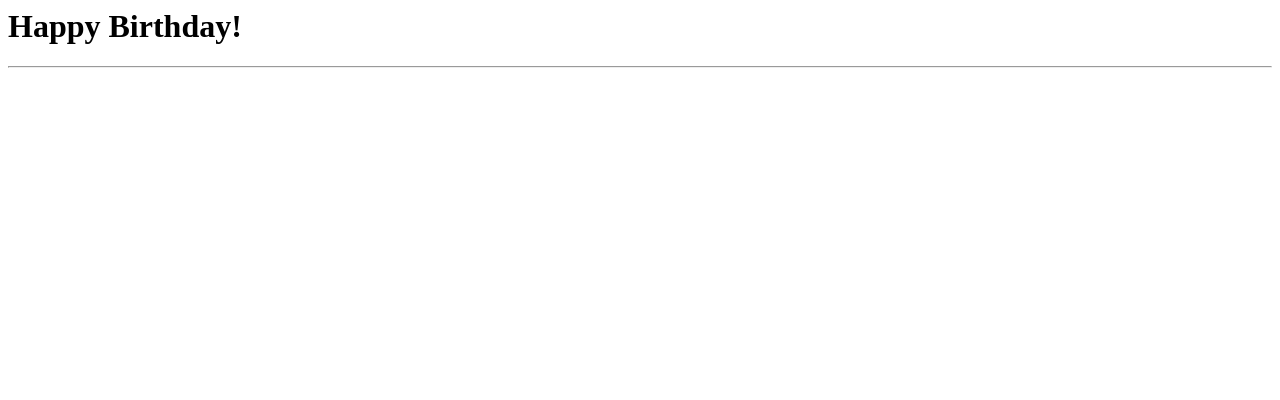
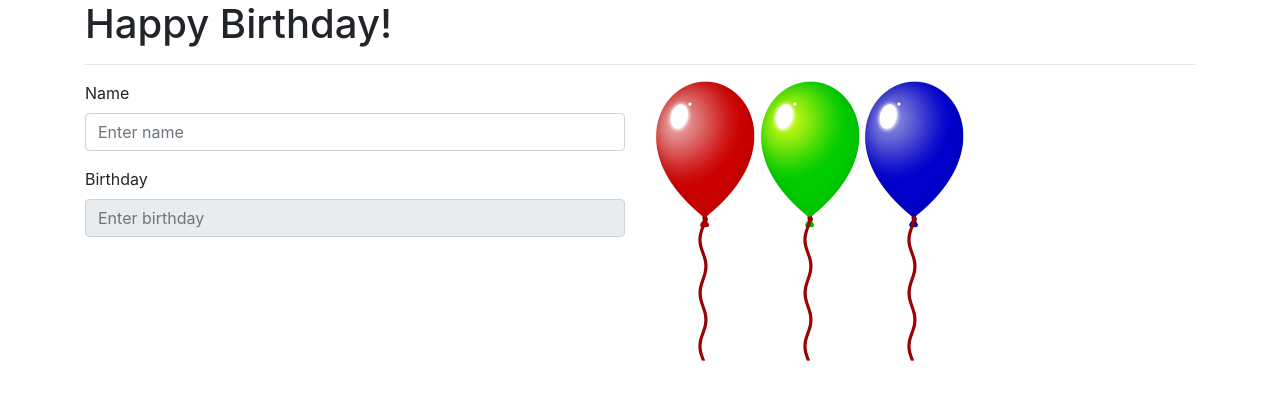
Before and after one commit to amg262/NetWebDev-client, a plain HTML site: page wwwroot/balloons.html in a window 1280 px wide. Drawn offline with nearby package versions, Linux system fonts and the light colour scheme.

Commit message:
done with class work

```diff
--- a/wwwroot/balloons.html
+++ b/wwwroot/balloons.html
@@ -1,4 +1,13 @@
-<link rel="stylesheet" href="css/default.css" />
+<!DOCTYPE html>
+<html>
+<head>
+    <meta name="viewport" content="width=device-width">
+    <meta charset="utf-8" />
+    <title>Balloons</title>
+    <!-- bootstrap -->
+    <link rel="stylesheet" href="https://stackpath.bootstrapcdn.com/bootstrap/4.2.1/css/bootstrap.min.css" integrity="sha384-GJzZqFGwb1QTTN6wy59ffF1BuGJpLSa9DkKMp0DgiMDm4iYMj70gZWKYbI706tWS" crossorigin="anonymous">
+    <!-- pickadate -->
+    <link rel="stylesheet" href="css/default.css" />
     <link rel="stylesheet" href="css/default.date.css" />
 </head>
 <body>
@@ -6,6 +15,25 @@
     <!-- content -->
     <div class="container">
         <h1>Happy Birthday!</h1><hr />
+        <form role="form">
+            <div class="row">
+                <div class="col-sm">
+                    <div class="form-group">
+                        <label for="name">Name</label>
+                        <input type="text" class="form-control" id="name" placeholder="Enter name">
+                    </div>
+                    <div class="form-group">
+                        <label for="birthday">Birthday</label>
+                        <input type="text" class="form-control" id="birthday" placeholder="Enter birthday" />
+                    </div>
+                </div>
+                <div class="col-sm">
+                    <img src="media/red.png" class="ball" alt="red balloon" id="redImg" />
+                    <img src="media/green.png" class="ball" alt="green balloon" id="greenImg" />
+                    <img src="media/blue.png" class="ball" alt="blue balloon" id="blueImg" />
+                </div>
+            </div>
+        </form>
     </div>
 
     <!-- jQuery -->
@@ -18,6 +46,6 @@
     <script src="js/picker.js"></script>
     <script src="js/picker.date.js"></script>
     <!-- custom js -->
-    <script src="js/custom.js"></script>
+    <script src="js/balloons.js"></script>
 </body>
 </html>
--- a/wwwroot/js/balloons.js
+++ b/wwwroot/js/balloons.js
@@ -1,4 +1,3 @@
-
 $(function(){
-
+    $('#birthday').pickadate({ format: 'mmmm, d' });
 });
```
Also changed, not shown: wwwroot/media/black.png (added), wwwroot/media/blue.png (added), wwwroot/media/blue_green.png (added), wwwroot/media/brown.png (added), wwwroot/media/green.png (added), wwwroot/media/orange.png (added), wwwroot/media/pink.png (added), wwwroot/media/purple.png (added), wwwroot/media/red.png (added), wwwroot/media/silver.png (added), wwwroot/media/white.png (added), wwwroot/media/yellow.png (added).
